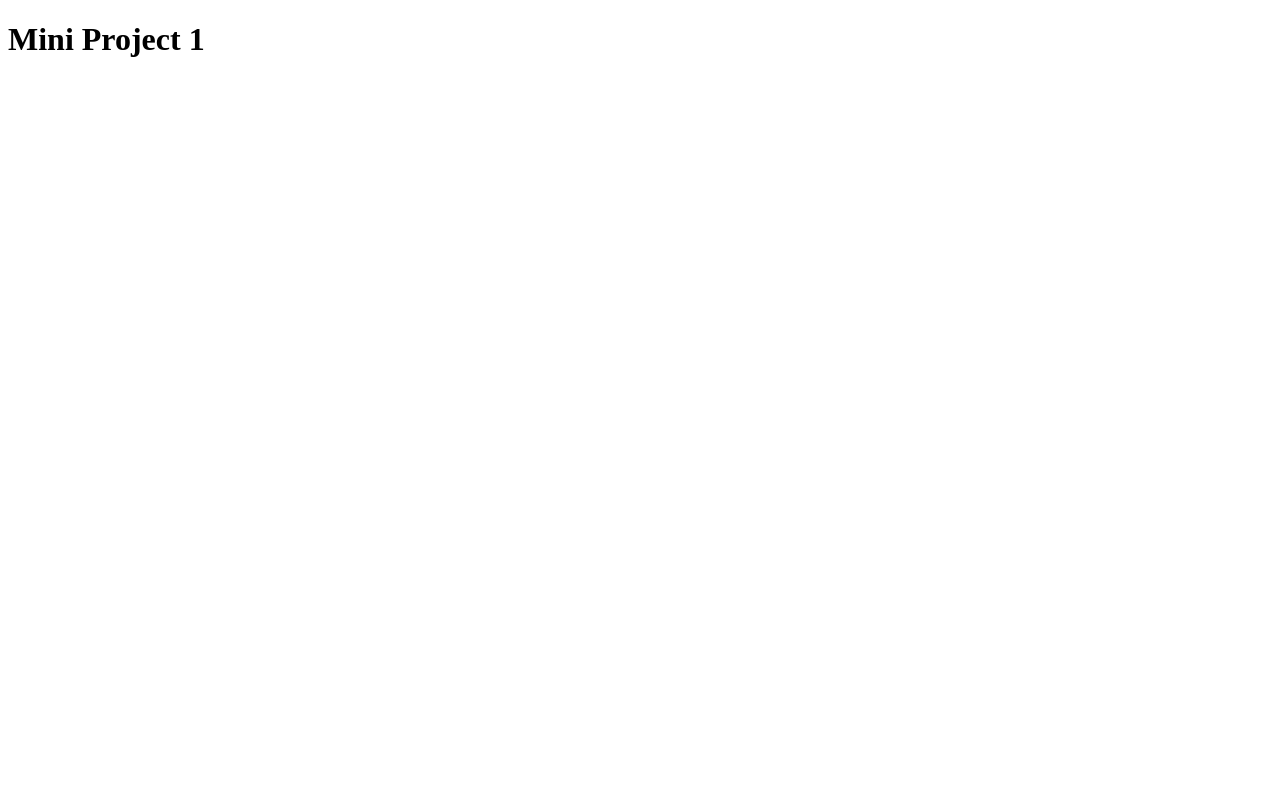
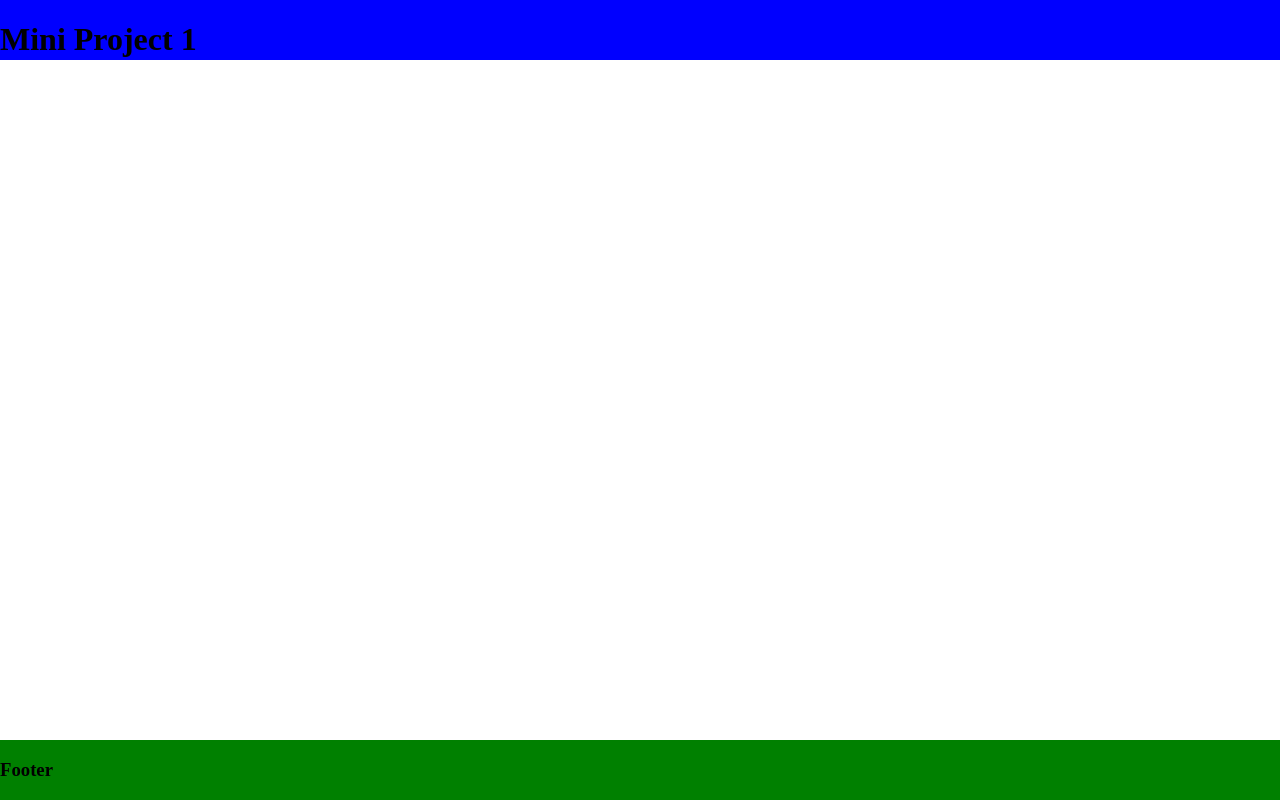
Before and after one commit to rwidtmann/blue-frog, a plain HTML site: page index.html in a window 1280 px wide. Drawn offline with Linux system fonts and the light colour scheme.

Commit message:
Adding styles.css

```diff
--- /dev/null
+++ b/assets/css/style.css
@@ -0,0 +1,19 @@
+
+
+#header {
+    width: 100%;
+    height: 60px;
+    background-color: blue;
+    position: fixed;
+    top: 0;
+    left: 0;
+}
+
+#footer {
+    background-color: green;
+    position: fixed;
+    bottom: 0;
+    left: 0;
+    width: 100%;
+    height: 60px;
+}
--- a/index.html
+++ b/index.html
@@ -1,12 +1,22 @@
 <!DOCTYPE html>
 <html lang="en">
+
 <head>
     <meta charset="UTF-8">
     <meta http-equiv="X-UA-Compatible" content="IE=edge">
     <meta name="viewport" content="width=device-width, initial-scale=1.0">
     <title>Mini Project 1</title>
+    <link rel="stylesheet" href="./assets/css/style.css">
 </head>
+
 <body>
-    <h1>Mini Project 1</h1>
+    <header id="header">
+        <h1>Mini Project 1</h1>
+    </header>
+
+    <footer id="footer">
+        <h3>Footer</h3>
+    </footer>
 </body>
+
 </html>
```
